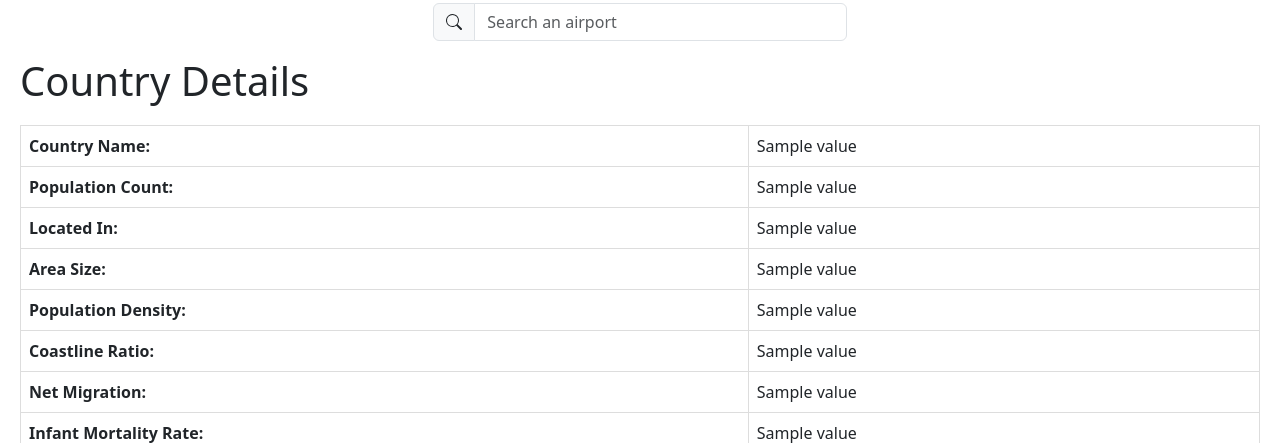
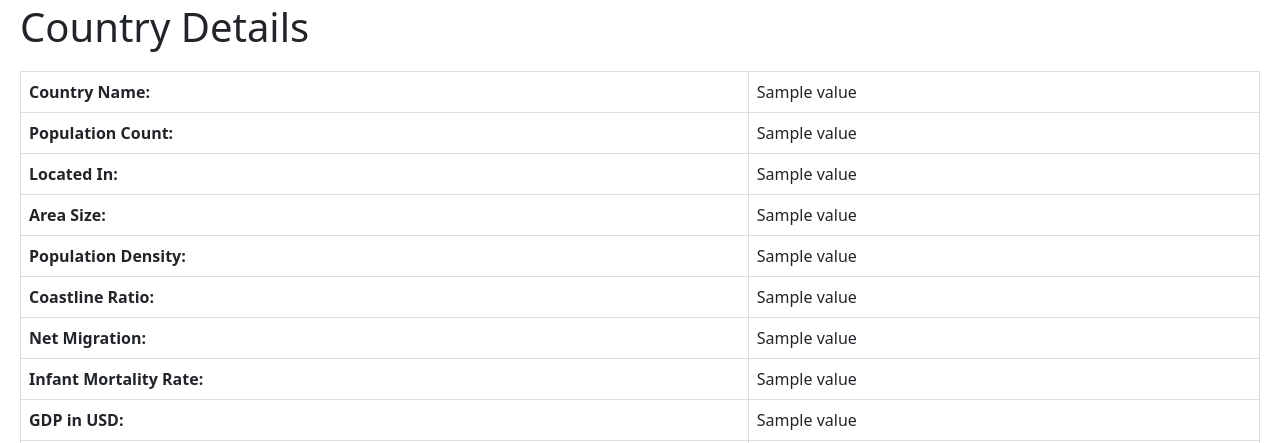
Before and after one commit to wwwwww-kg/world-airports, a Django app: template main/templates/country_detail.html in a window 1280 px wide. Shown: the part 64-507 px from the top of the page. Run offline with Django 5.2, Linux system fonts and the light colour scheme; the template is opened without the code that fills it: most values are stand-ins (such as "Sample title", 1, 10 or a date in 2020); some libraries are stand-ins or nearby versions.

Commit message:
Remove search bar from country detail page

```diff
--- a/main/templates/country_detail.html
+++ b/main/templates/country_detail.html
@@ -4,7 +4,6 @@
 
 {% block content %}
 
-{% include 'search_bar.html' %}
 <style>
     table {
         width: 100%;
```
